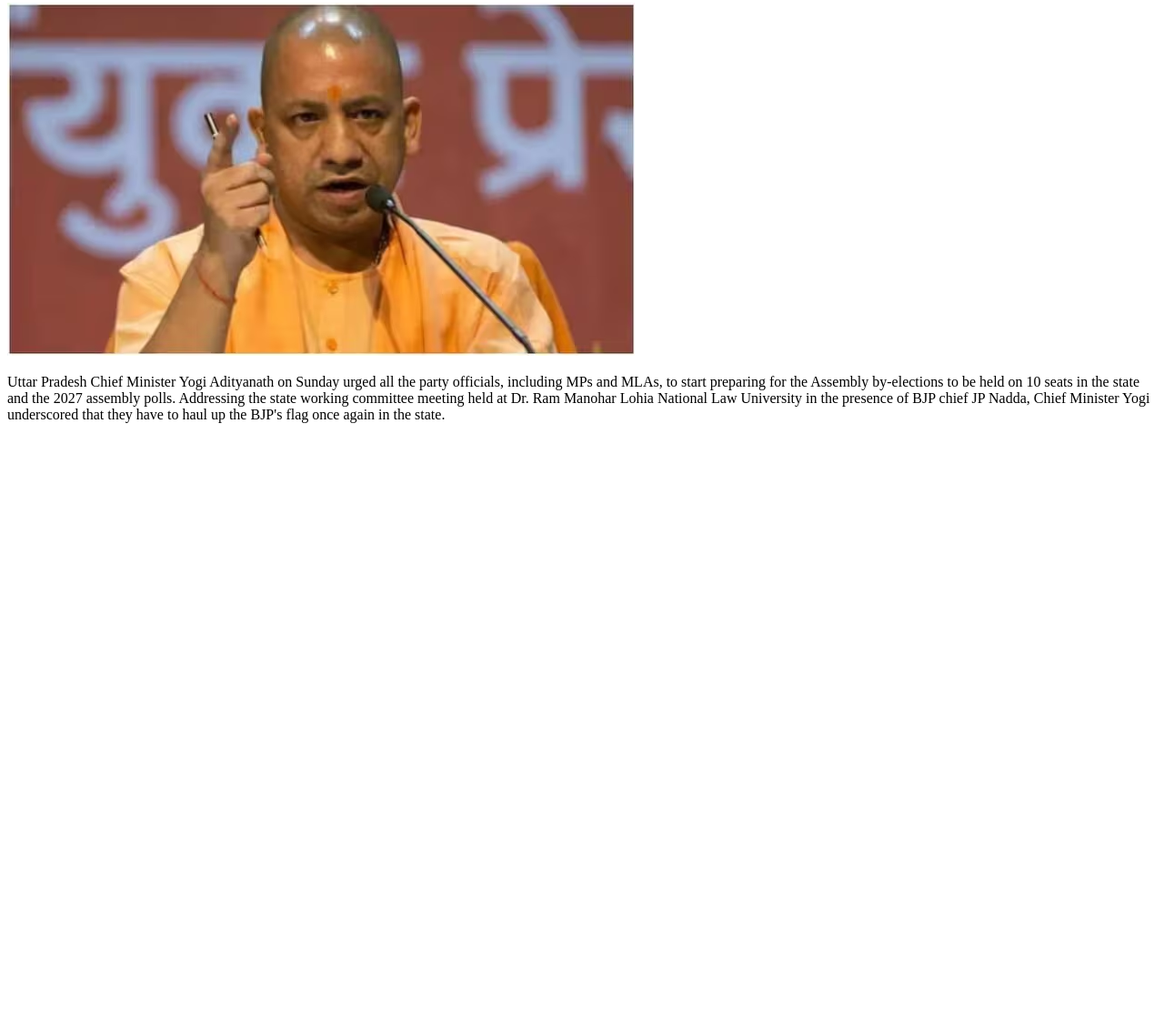
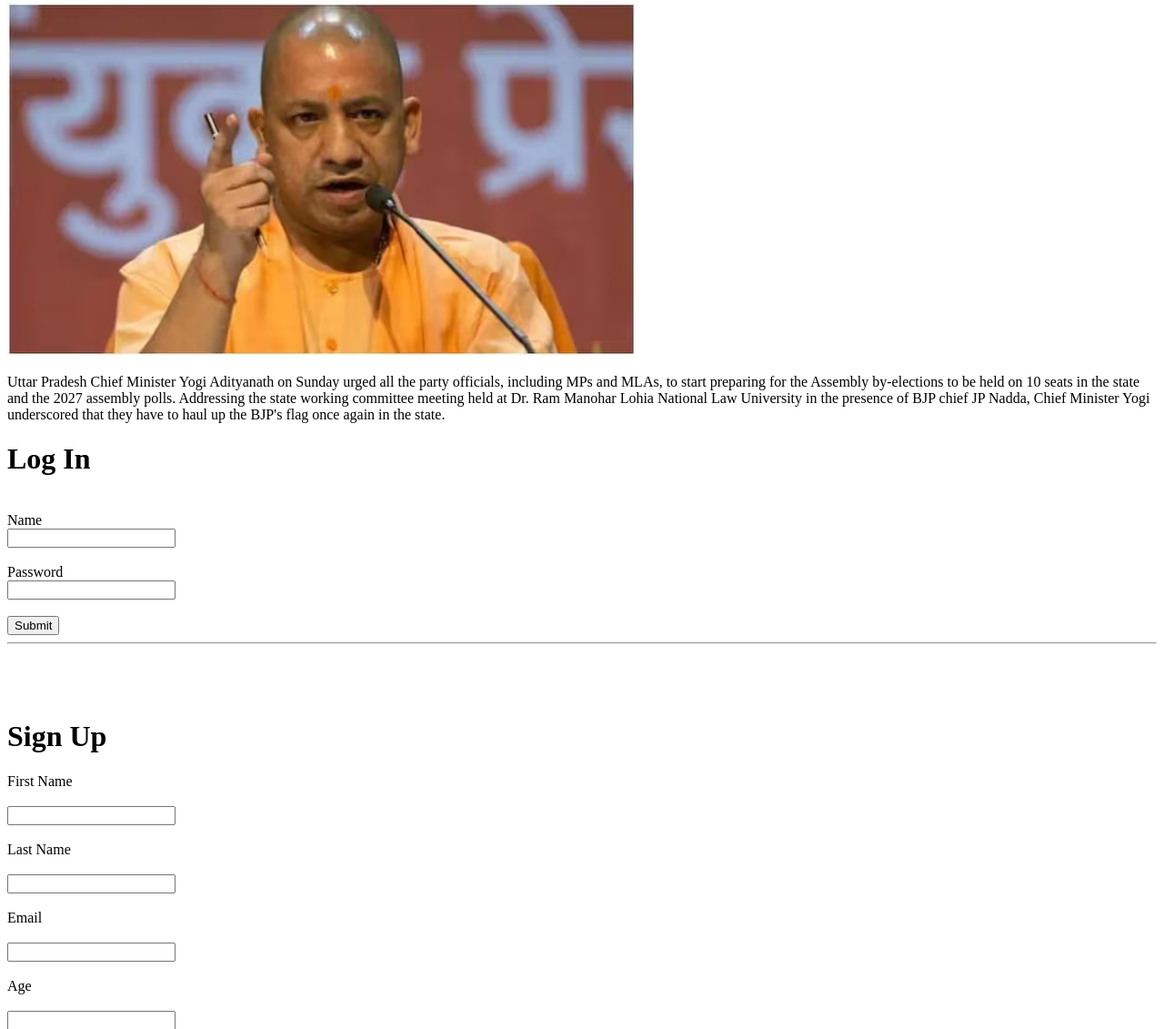
Before and after one commit to ARJUN323SINGH/lucknow1122, a plain HTML site: page index.html in a window 1280 px wide. Shown: the part 1669-2800 px from the top of the page at 91% size. Before the commit the page ends 2150 px from the top, so only its background shows below. Drawn offline with Linux system fonts and the light colour scheme.

Commit message:
index.html

```diff
--- a/index.html
+++ b/index.html
@@ -7,6 +7,7 @@
 </head>
 <body>
 
+
 <CEnter><h1><i><u>NEWS ARTICLES TODAY </u></i></h1></CEnter>
 <HR></HR>
 <a href="">Home</a>
@@ -14,6 +15,8 @@
 <a href="#ent">Enetrtainment</a>
 <a href="#aw">Ambani Wedding</a>
 <a href="#politics">Politics</a>
+<a href="#n">Log In</a>
+<a href="#p">Sign Up</a>
 
 <i><h1 id="Sports">Sports News</h1> </i>
 <h2>India vs Pakistan</h2>
@@ -71,6 +74,38 @@ transportation and care”, and the cruise cost anywhere between $10 million and
 Addressing the state working committee meeting held at Dr. Ram Manohar Lohia National
  Law University in the presence of BJP chief JP Nadda, Chief Minister Yogi underscored that
   they have to haul up the BJP's flag once again in the state.</p>
+  <form action=""><h1>Log In</h1><br>
+    <label for="Name" id="n">Name</label>
+    <br>
+    <input type="text"><br><br>
+
+    <label for="Password" id="p">Password</label>
+    <br>
+    <input type="text">
+    <br><br><input type="submit" name="" id="">
+    <hr><br><br></form><br>
+    <form action=""><h1>Sign Up</h1>
+        <label for="nAME"> First Name</label><br><br>
+        <input type="text" name="" id=""><br><br>
+        <label for="nAME"> Last Name</label><br><br>
+        <input type="text" name="" id=""><br><br>
+        <label for="Email"> Email</label><br><br>
+        <input type="Email" name="" id=""><br><br>
+        <label for="Age"> Age</label><br><br>
+        <input type="number" name="" id=""><br><br>
+        <label for="Password"> Password</label><br><br>
+        <input type="number" name="" id=""><br><br>
+        <label for="Gender"> Gender</label><br><br>
+        <label for="text">Male</label>
+        <input type="radio" name="1" id="">
+        <label for="text">Female</label>
+        <input type="radio" name="1" id=""><br><br>
+        <label for="text">Female</label>
+        <input type="radio" name="1" id=""><br><br>
+        <label for="">Upload Image</label>
+        <input type="file" name="" id=""><br><br>
+
+        <input type="submit" name="" id="">
 
 </body>
 </html>
```
